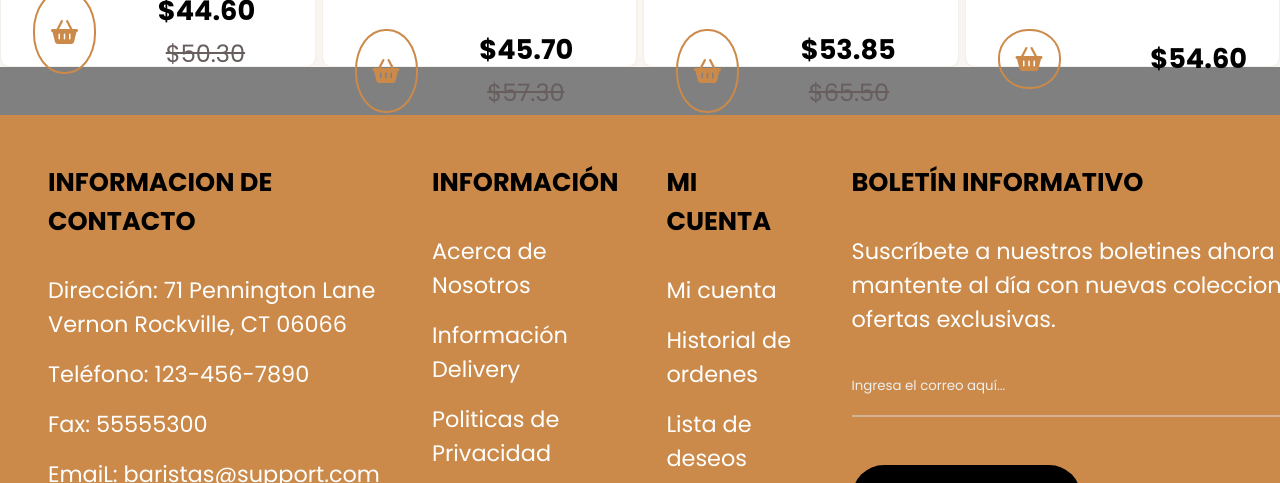
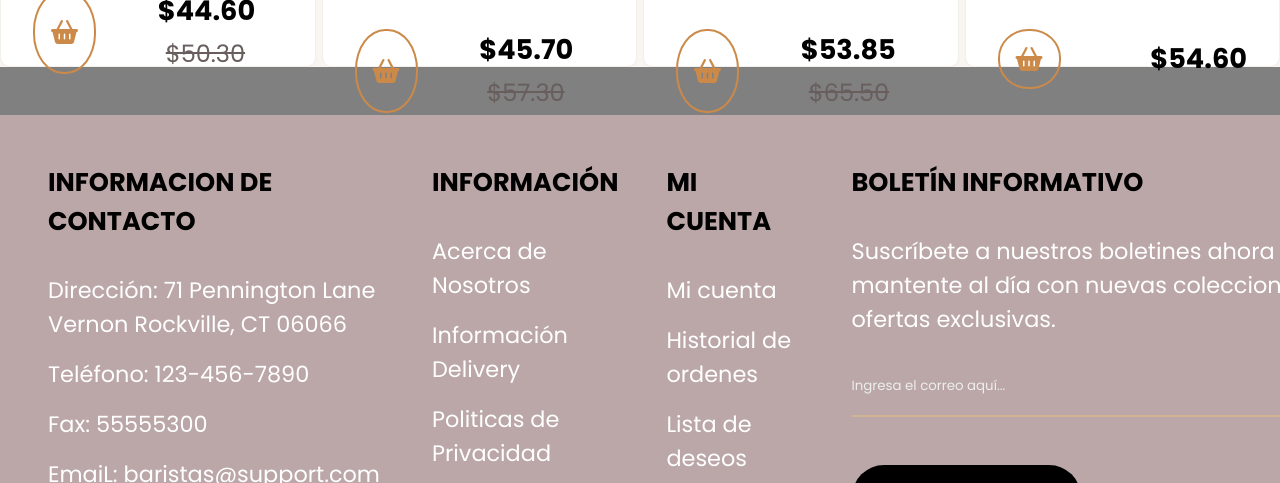
Before and after one commit to GeovanyGonz/Sitio-web-tenis, a plain HTML site: page index.html in a window 1280 px wide. Shown: the part 3877-4360 px from the top of the page. Drawn offline with Linux system fonts and the light colour scheme.

Commit message:
Agregue codigo en el archivo CSS footer

```diff
--- a/css/styles.css
+++ b/css/styles.css
@@ -666,7 +666,7 @@ body {
 /* ********************************** */
 
 .footer {
-	background-color: var(--primary-color);
+	background-color: rgb(187, 167, 167);
 }
 
 .container-footer {
```
